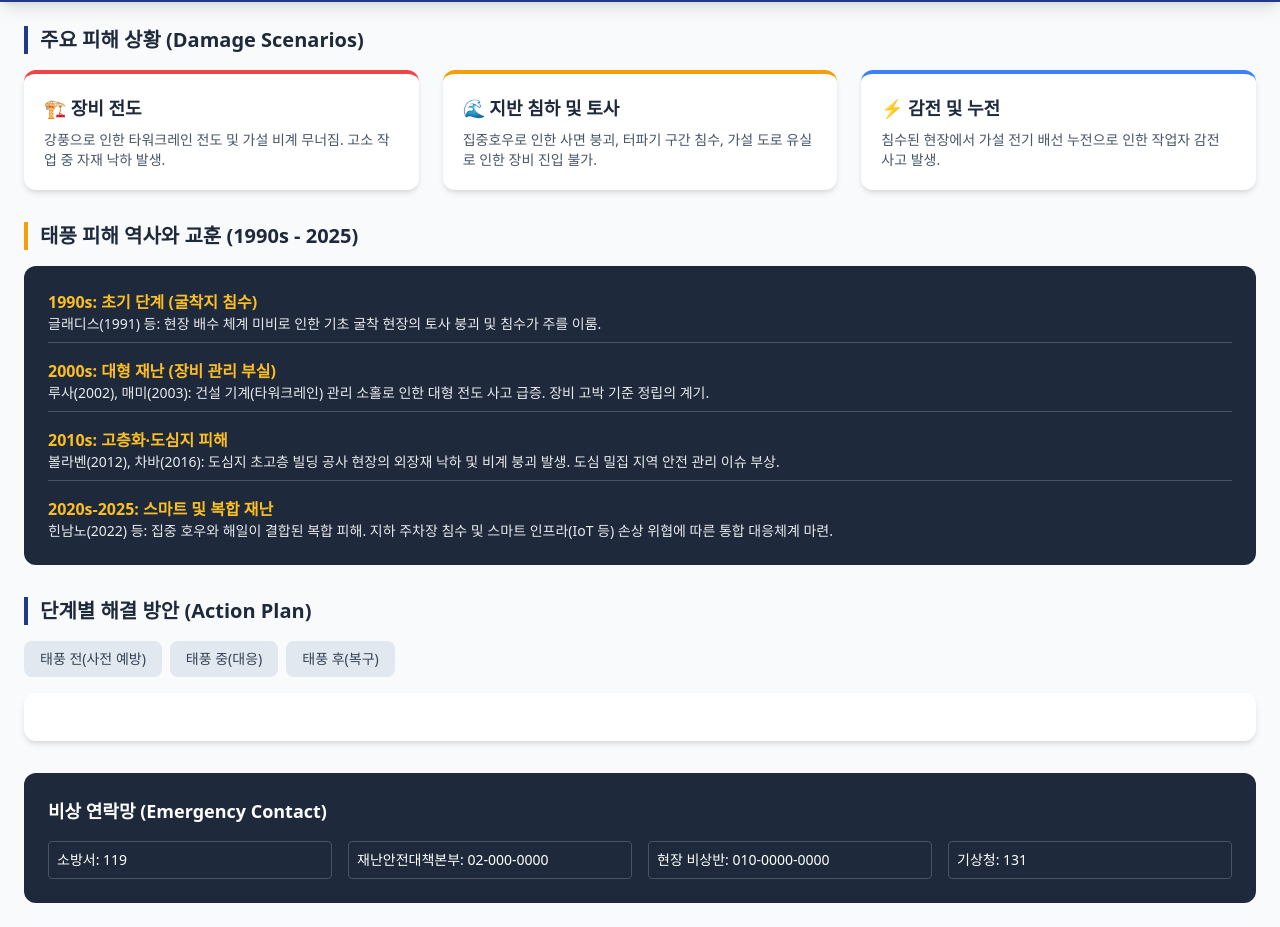
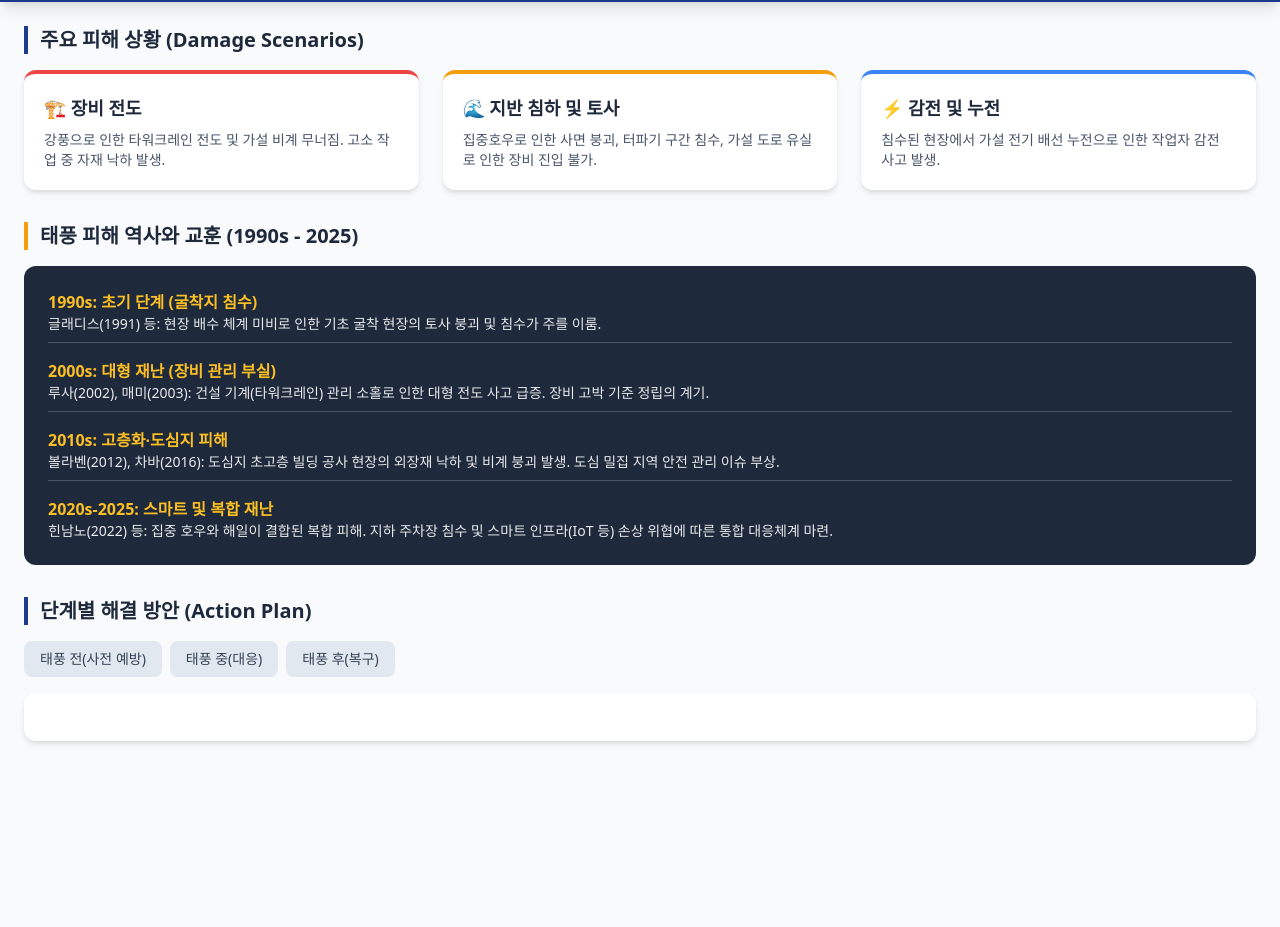
Before and after one commit to yunobae/yuns6, a plain HTML site: page index.html in a window 1280 px wide. Shown: the part 78-1005 px from the top of the page. After the commit the page ends 843 px from the top, so only its background shows below. Drawn offline with nearby package versions, Linux system fonts and the light colour scheme.

Commit message:
Add files via upload

```diff
--- a/index.html
+++ b/index.html
@@ -85,16 +85,6 @@
                 </div>
             </div>
         </section>
-
-        <section class="bg-slate-800 text-white p-6 rounded-xl">
-            <h2 class="text-lg font-bold mb-4">비상 연락망 (Emergency Contact)</h2>
-            <div class="grid grid-cols-2 md:grid-cols-4 gap-4 text-sm">
-                <div class="p-2 border border-slate-600 rounded">소방서: 119</div>
-                <div class="p-2 border border-slate-600 rounded">재난안전대책본부: 02-000-0000</div>
-                <div class="p-2 border border-slate-600 rounded">현장 비상반: 010-0000-0000</div>
-                <div class="p-2 border border-slate-600 rounded">기상청: 131</div>
-            </div>
-        </section>
     </main>
 
     <script>
```
